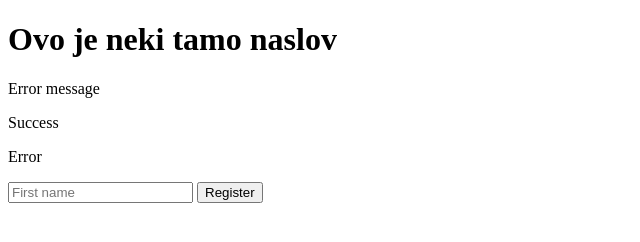
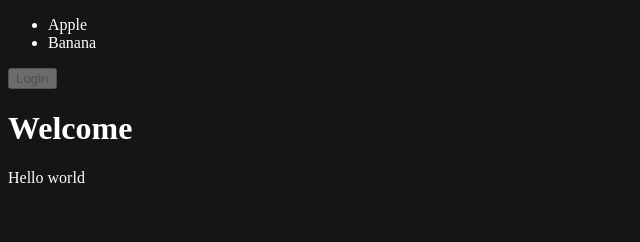
Before and after one commit to NikolaD93/js_dom, a plain HTML site: page index.html in a window 1280 px wide. Shown: the whole page, without its empty margins (0-640 px from the left). Drawn offline with Linux system fonts and the light colour scheme.

Commit message:
dom2 class finish

```diff
--- /dev/null
+++ b/dom2.js
@@ -0,0 +1,46 @@
+//? JS DOM - Document Object Model
+
+//! element.classList
+// let itemElement = document.querySelector('#first-item');
+// itemElement.classList.add('accent');
+// itemElement.classList.add('accent', "dark", "toggle");
+// itemElement.classList.remove('accent');
+
+// console.log(itemElement.classList.contains('accent'))
+// itemElement.classList.replace('accent', "block")
+// console.log(itemElement)
+
+//! element attributes
+// let buttonElement = document.querySelector('#login');
+// buttonElement.getAttribute('id');
+// buttonElement.removeAttribute('mario')
+// buttonElement.setAttribute("test", "petak")
+// console.log(buttonElement.hasAttribute('test'))
+
+//! style
+// let containerElement = document.querySelector("#container");
+// containerElement.style.backgroundColor = "red"
+// containerElement.style.height = "125px"
+// containerElement.style.display = "none"
+
+//! element.remove()
+// let headingElement = document.querySelector('#heading');
+// headingElement.remove()
+
+const htmlElement = document.documentElement; // get html element
+const bodyElement = document.body;
+bodyElement.classList.add("dark")
+
+//! append(end) & prepend(beginning)
+// let shoppingListElement = document.querySelector('#shopping-list');
+// let newItem = document.createElement('li'); // Create a new <li> element
+// newItem.textContent = 'Grapes'; // Set its text
+// shoppingListElement.insertAdjacentElement("afterend", newItem); // Append it
+
+
+//! Create element
+const paragraphElement = document.createElement('p')
+paragraphElement.classList.add('text-center')
+paragraphElement.textContent = "Hello world"
+document.body.appendChild(paragraphElement)
+console.log(paragraphElement)
--- a/index.html
+++ b/index.html
@@ -4,9 +4,10 @@
     <meta charset="UTF-8" />
     <meta name="viewport" content="width=device-width, initial-scale=1.0" />
     <title>JS DOM</title>
+    <link rel="stylesheet" href="style.css" />
   </head>
   <body>
-    <h1 id="heading" class="heading">Ovo je neki tamo naslov</h1>
+    <!-- <h1 id="heading" class="heading">Ovo je neki tamo naslov</h1>
     <div class="wrapper">
       <p id="paragraph">Error <span>message</span></p>
     </div>
@@ -23,7 +24,21 @@
 
     <div class="banner">
       <div class="item"></div>
+    </div> -->
+
+    <!-- dom2 -->
+    <ul id="shopping-list">
+      <li id="first-item">Apple</li>
+      <li>Banana</li>
+    </ul>
+
+    <div id="container">
+      <button id="login" mario="neka vrednost" disabled="disabled">
+        Login
+      </button>
     </div>
-    <script src="dom1.js"></script>
+
+    <h1 id="heading">Welcome</h1>
+    <script src="dom2.js"></script>
   </body>
 </html>
--- /dev/null
+++ b/style.css
@@ -0,0 +1,16 @@
+body.dark {
+  background-color: rgb(22, 20, 20);
+  color: white;
+}
+
+.accent {
+  background-color: dodgerblue;
+}
+
+.hide {
+  display: none;
+}
+
+.show {
+  display: block;
+}
```
